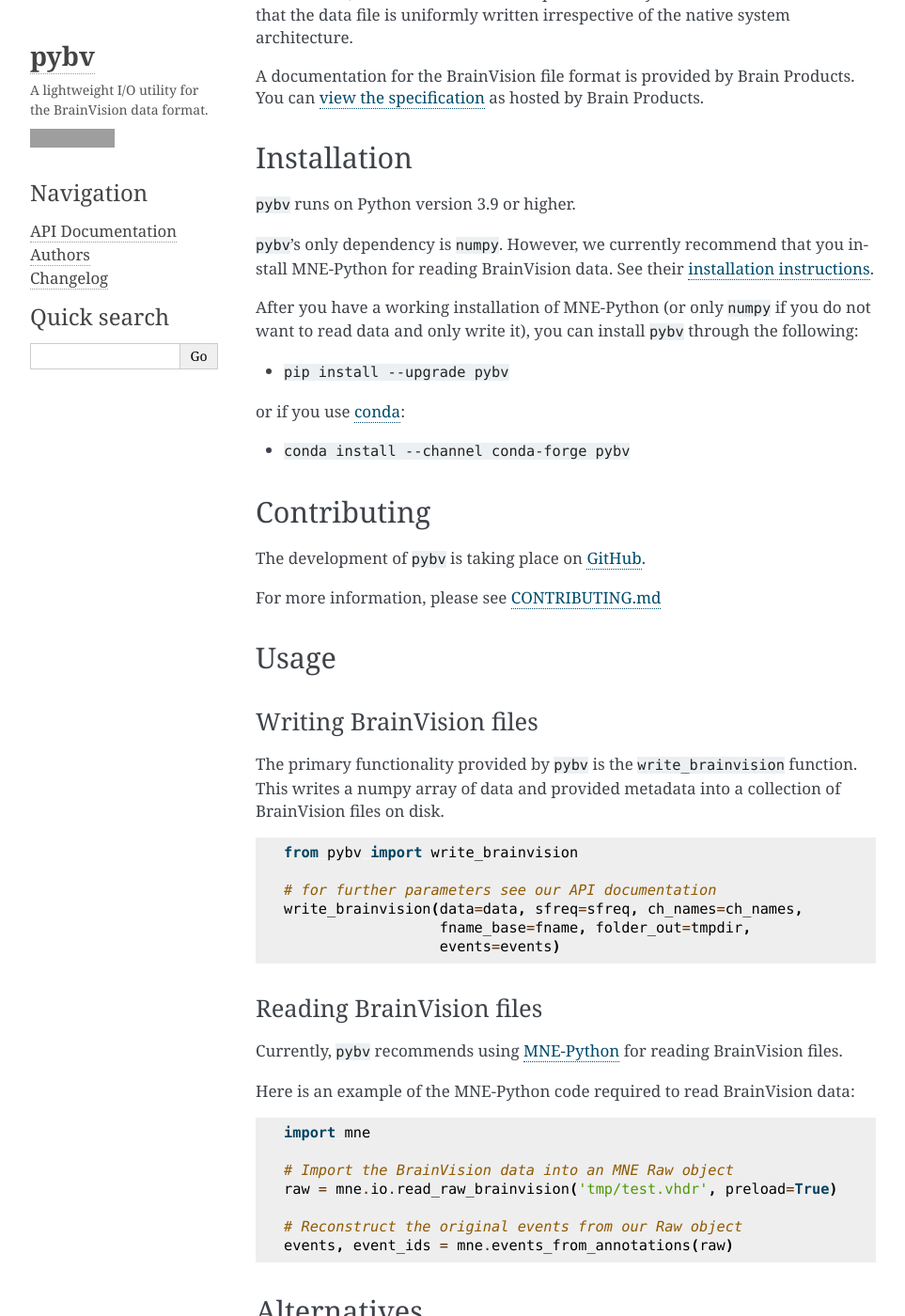
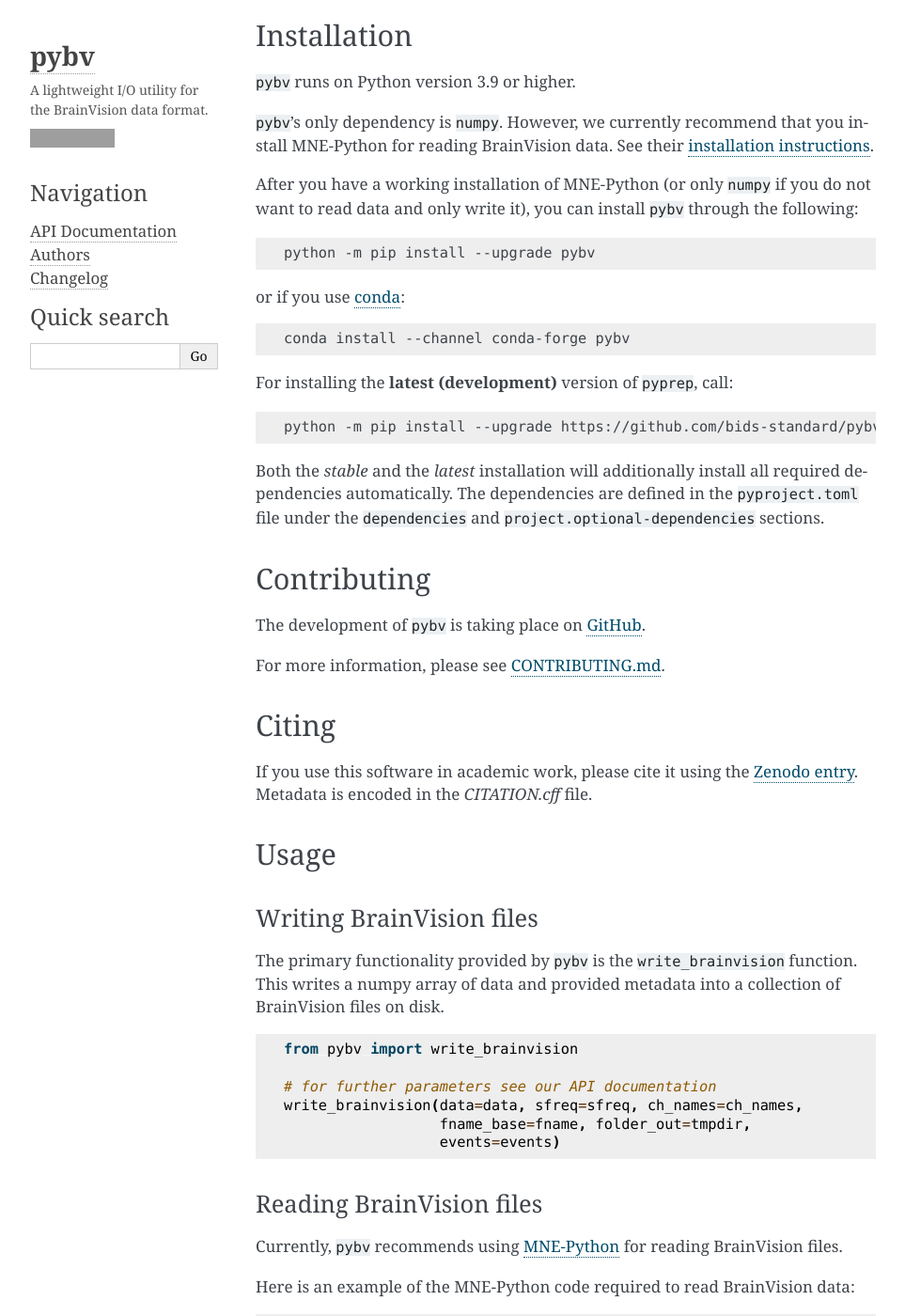
Before and after one commit to bids-standard/pybv, a Sphinx documentation site: the page built from docs/index.rst, in a window 1280 px wide and 1400 px high, scrolled down 841 px. Shown: the whole window at 94% size, without its empty margins (148-1111 px from the left). Built offline with Sphinx 7.4.7, drawn with Linux system fonts in a browser that asks for light colours; some of the changed text lies outside the part shown; grey boxes are pictures that could not be loaded.

Commit message:
misc maintenance

```diff
--- a/README.rst
+++ b/README.rst
@@ -73,7 +74,6 @@
 You can `view the specification <https://www.brainproducts.com/support-resources/brainvision-core-data-format-1-0/>`_
 as hosted by Brain Products.
 
-
 Installation
 ============
 
@@ -87,11 +87,26 @@
 do not want to read data and only write it), you can install ``pybv`` through
 the following:
 
-- ``pip install --upgrade pybv``
+.. code-block:: Text
+
+   python -m pip install --upgrade pybv
 
 or if you use `conda <https://docs.conda.io/en/latest/miniconda.html>`_:
 
-- ``conda install --channel conda-forge pybv``
+.. code-block:: Text
+
+   conda install --channel conda-forge pybv
+
+For installing the **latest (development)** version of ``pyprep``, call:
+
+.. code-block:: Text
+
+   python -m pip install --upgrade https://github.com/bids-standard/pybv/archive/refs/heads/main.zip
+
+Both the *stable* and the *latest* installation will additionally install
+all required dependencies automatically.
+The dependencies are defined in the ``pyproject.toml`` file under the
+``dependencies`` and ``project.optional-dependencies`` sections.
 
 Contributing
 ============
@@ -100,7 +115,13 @@
 `GitHub <https://github.com/bids-standard/pybv>`_.
 
 For more information, please see
-`CONTRIBUTING.md <https://github.com/bids-standard/pybv/blob/main/.github/CONTRIBUTING.md>`_
+`CONTRIBUTING.md <https://github.com/bids-standard/pybv/blob/main/.github/CONTRIBUTING.md>`_.
+
+Citing
+======
+
+If you use this software in academic work, please cite it using the `Zenodo entry <https://zenodo.org/badge/latestdoi/157434681>`_.
+Metadata is encoded in the `CITATION.cff` file.
 
 Usage
 =====
--- a/docs/index.rst
+++ b/docs/index.rst
@@ -1,4 +1,9 @@
+====
+pybv
+====
+
 .. include:: ../README.rst
+    :start-after: .. docs_readme_include_label
 
 .. toctree::
    :hidden:
```
Also changed, not shown: other parts of README.rst (+14 -13 lines), .github/CONTRIBUTING.md, 3 other files.
